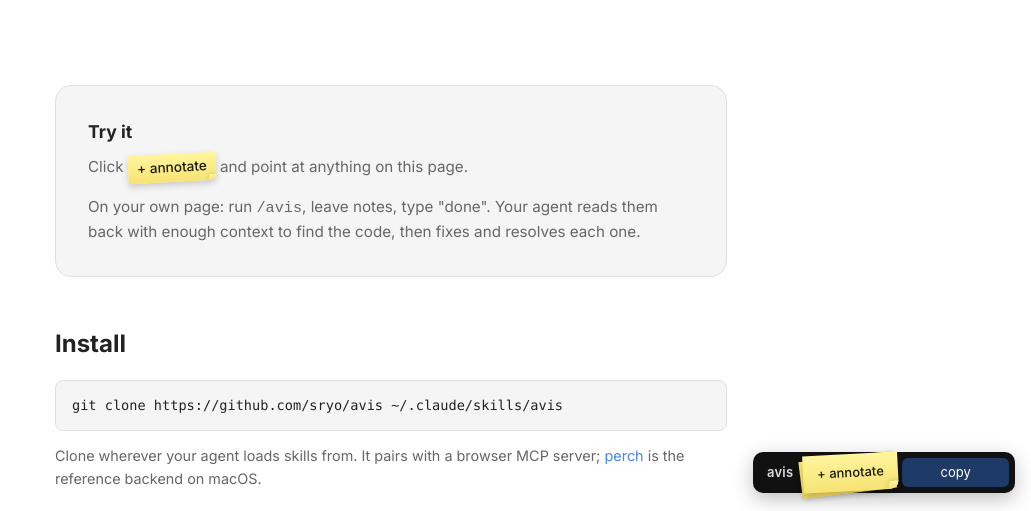
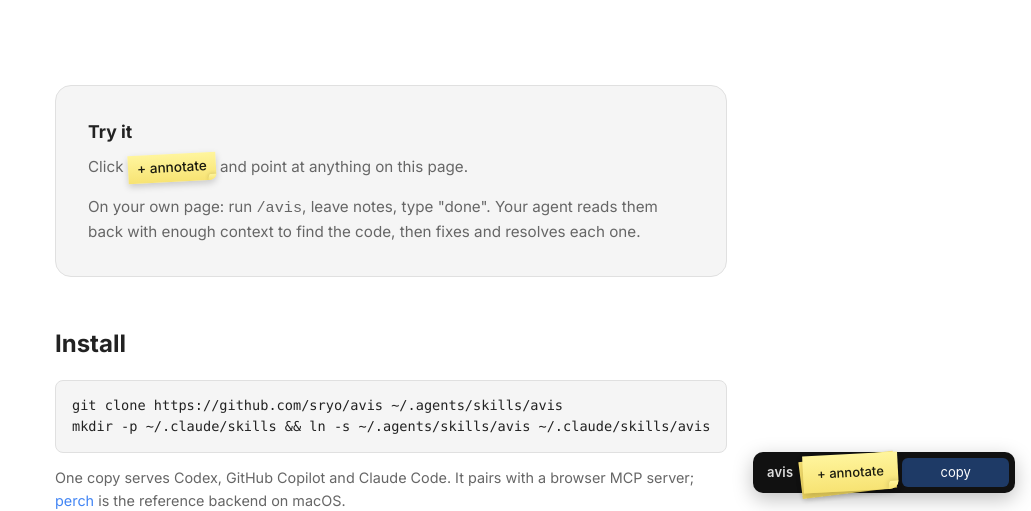
Before and after one commit to sryo/avis, a website: page index.html in a window 1280 px wide. Shown: the part 291-802 px from the top of the page, without its empty margins (249-1280 px from the left). Drawn offline with Linux system fonts and the light colour scheme.

Commit message:
Install clones once into ~/.agents/skills and links ~/.claude/skills to it

```diff
--- a/index.html
+++ b/index.html
@@ -216,9 +216,10 @@
 
     <section class="install">
       <h2>Install</h2>
-      <pre>git clone https://github.com/sryo/avis ~/.claude/skills/avis</pre>
+      <pre>git clone https://github.com/sryo/avis ~/.agents/skills/avis
+mkdir -p ~/.claude/skills &amp;&amp; ln -s ~/.agents/skills/avis ~/.claude/skills/avis</pre>
       <p>
-        Clone wherever your agent loads skills from. It pairs with a browser MCP server;
+        One copy serves Codex, GitHub Copilot and Claude Code. It pairs with a browser MCP server;
         <a href="https://github.com/sryo/perch">perch</a> is the reference backend on macOS.
       </p>
     </section>
```
Also changed, not shown: references/setup.md (+1 -1 lines), test/doc.test.mjs (+11 -0 lines), README.md.
